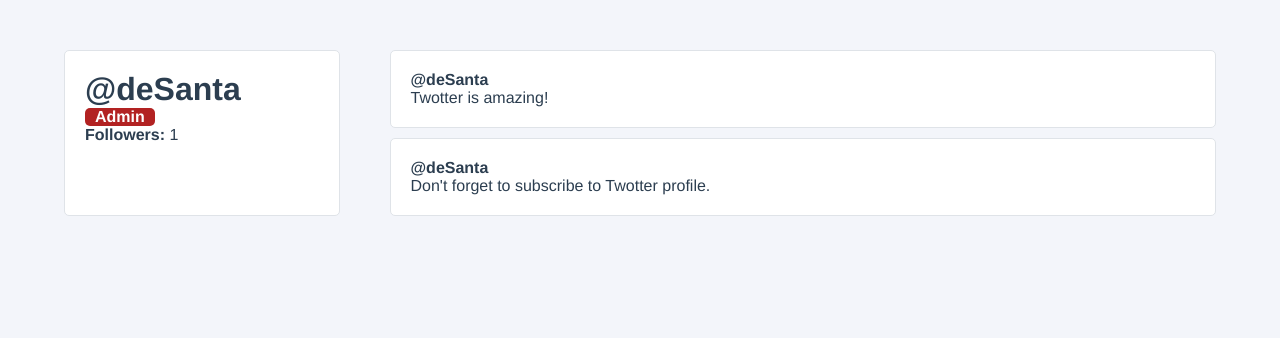
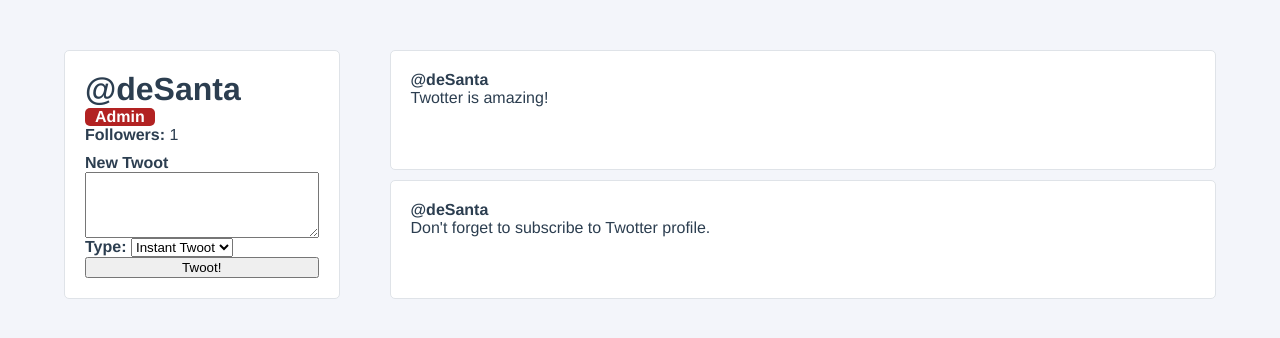
Before and after one commit to WaclawZ/twotter, a Vue app: page / in a window 1280 px wide. Shown: the top 338 px of the page. Built offline with nearby package versions, Linux system fonts and the light colour scheme.

Commit message:
chapter 5

```diff
--- a/src/components/UserProfile.vue
+++ b/src/components/UserProfile.vue
@@ -6,6 +6,23 @@
             <div class="follower-count">
                 <strong>Followers: </strong> {{ followers }}
             </div>
+
+            <form class="create-twoot" @submit.prevent="createNewTwoot">
+                <label for="newTwoot"><strong>New Twoot</strong></label>
+                <textarea id="newTwoot" rows="4" v-model="newTwootContent"/>
+                <div class="create-twoot-type">
+                    <label for="newTwootType"><strong>Type: </strong></label>
+                    <select id="newTwootType" v-model="selectedTwootType">
+                        <option :value="option.value" v-for="(option, index) in twootTypes" :key="index">
+                            {{option.name}}
+                        </option>
+                    </select>
+                </div>
+                <button>
+                    Twoot!
+                </button>
+            </form>
+
         </div>
         <div class="twoots-wrapper">
             <TwootItem
@@ -26,7 +43,12 @@
         components: {TwootItem},
         data() {
             return {
-                inputText: "",
+                newTwootContent: '',
+                selectedTwootType: "instant",
+                twootTypes: [
+                    { value: "draft", name: "Draft"},
+                    { value: "instant", name: "Instant Twoot"},
+                ],
                 followers: 0,
                 user: {
                     id: 0,
@@ -60,6 +82,15 @@
             },
             toggleFavourite(id) {
                 console.log(`Twoot #${id}`)
+            },
+            createNewTwoot() {
+                if(this.newTwootContent && this.selectedTwootType !== "draft") {
+                    this.user.twoots.unshift({
+                        id: this.user.twoots.length,
+                        content: this.newTwootContent
+                    })
+                    this.newTwootContent = "";
+                }
             }
         },
         mounted() {
@@ -103,4 +134,10 @@
         grid-gap: 10px;
     }
 
+    .create-twoot {
+        padding-top: 10px;
+        display: flex;
+        flex-direction: column;
+    }
+
 </style>
```
